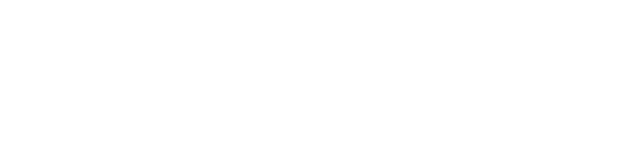
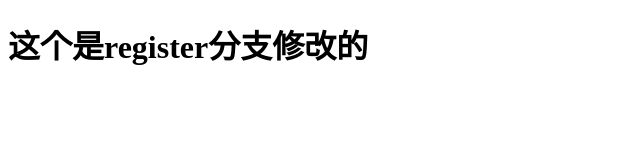
Before and after one commit to haiou1314/test2, a plain HTML site: page index.html in a window 1280 px wide. Shown: the whole page, without its empty margins (0-640 px from the left). Drawn offline with Linux system fonts and the light colour scheme.

Commit message:
修改了indexhtml

```diff
--- a/index.html
+++ b/index.html
@@ -7,6 +7,6 @@
     <title>Document</title>
 </head>
 <body>
-
+    <h1>这个是register分支修改的</h1>
 </body>
 </html>
```
